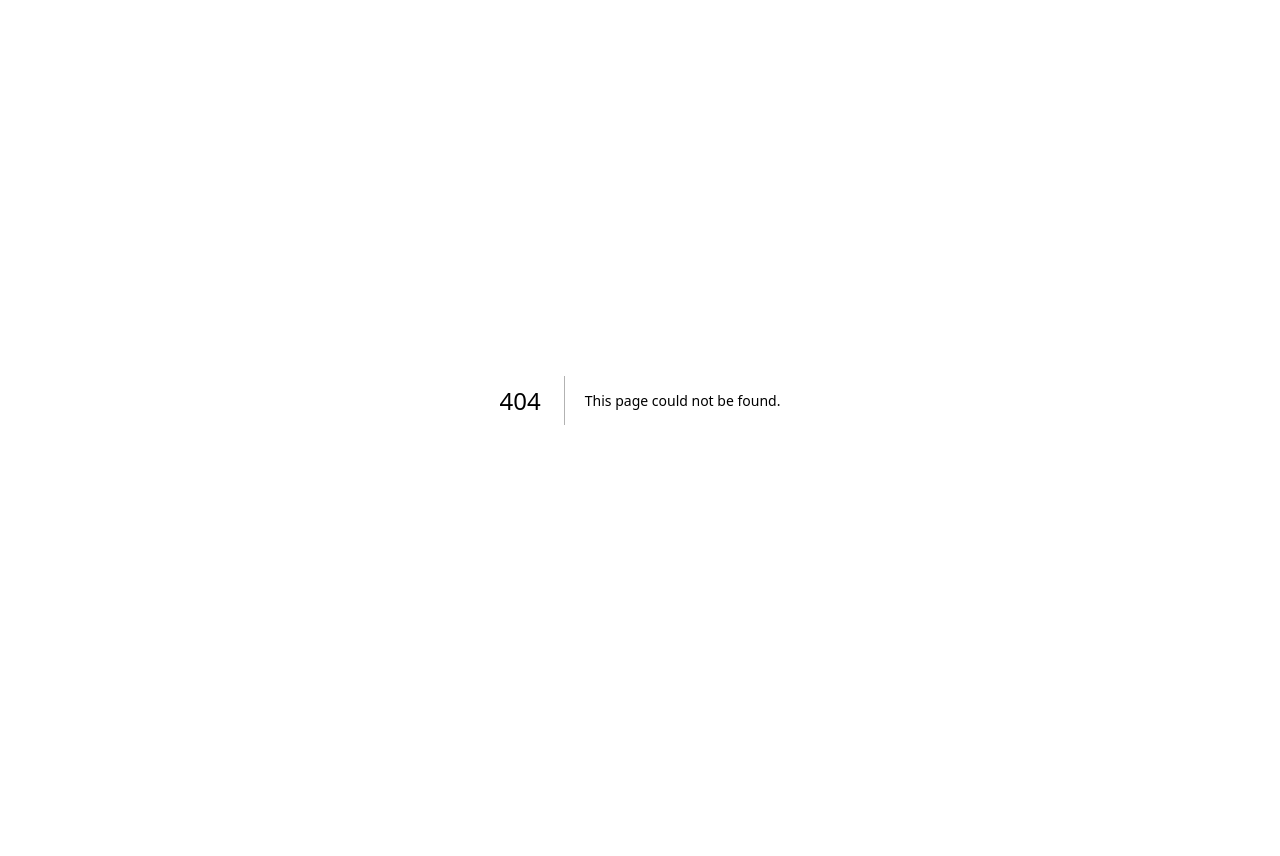
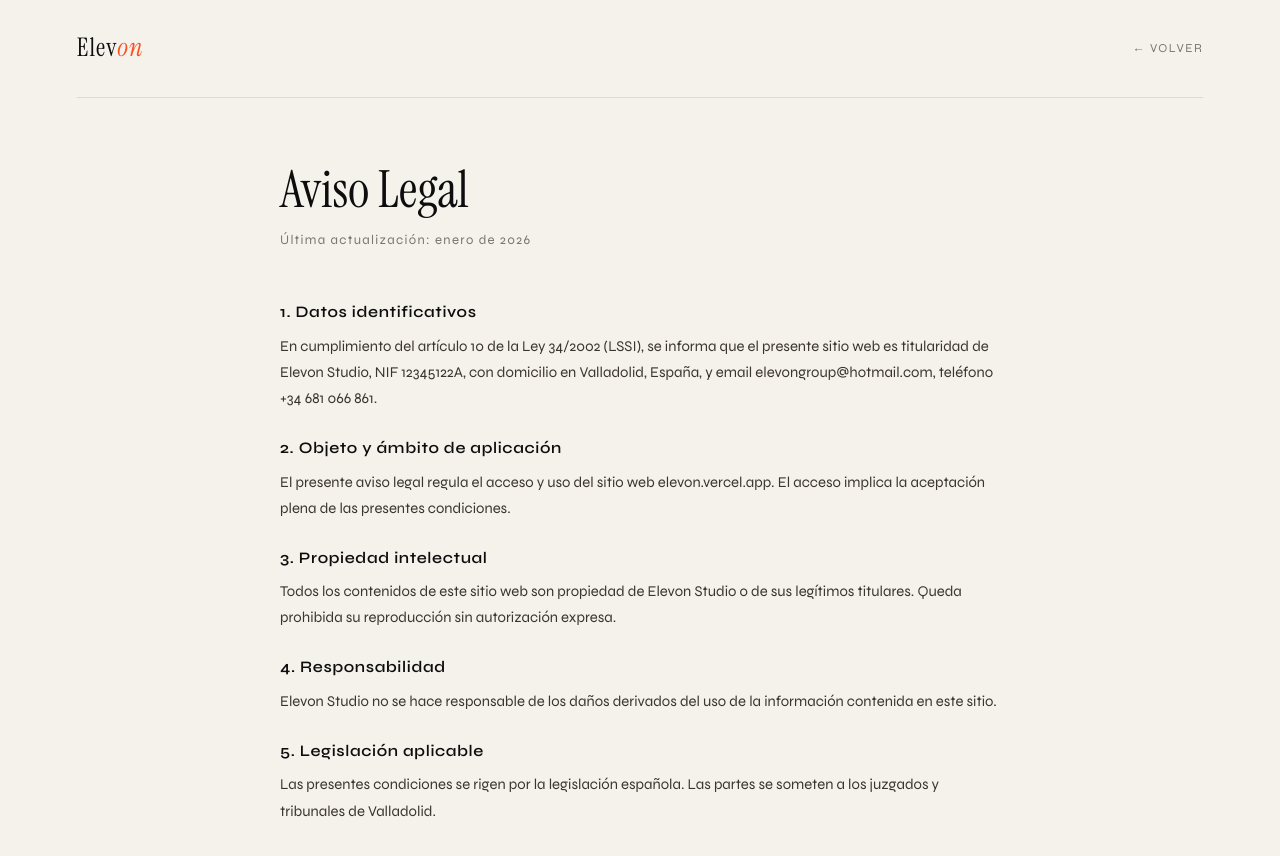
Before and after one commit to danielzhrod/elevon, a Next.js app: page /aviso-legal in a window 1280 px wide. Before the commit this address had no page. Shown: the top 856 px of the page. Before the commit the page ends 800 px from the top, so only its background shows below. Built offline with nearby package versions, Linux system fonts and the light colour scheme.

Commit message:
Next.js migration: app/aviso-legal/page.js

```diff
--- /dev/null
+++ b/app/aviso-legal/page.js
@@ -0,0 +1,34 @@
+export const metadata = {
+  title: 'Aviso Legal · Elevon Studio',
+  description: 'Aviso legal de Elevon Studio conforme a la Ley 34/2002 (LSSI).',
+};
+
+export default function AvisoLegal() {
+  return (
+    <div style={{ background: '#f5f2ec', minHeight: '100vh', padding: '0 6vw', fontFamily: "'Syne', sans-serif", fontWeight: 300 }}>
+      <style>{`@import url('https://fonts.googleapis.com/css2?family=Instrument+Serif:ital@0;1&family=Syne:wght@300;400;500&display=swap');`}</style>
+      <header style={{ display:'flex', alignItems:'center', justifyContent:'space-between', padding:'28px 0', borderBottom:'1px solid rgba(13,13,13,.1)', marginBottom:'64px' }}>
+        <a href="/" style={{ fontFamily:"'Instrument Serif',serif", fontSize:'1.6rem', textDecoration:'none', color:'#0d0d0d', letterSpacing:'.04em' }}>
+          Elev<span style={{ color:'#ff4d1c', fontStyle:'italic' }}>on</span>
+        </a>
+        <a href="/" style={{ fontSize:'.76rem', letterSpacing:'.12em', textTransform:'uppercase', color:'#7a756e', textDecoration:'none' }}>← Volver</a>
+      </header>
+      <main style={{ maxWidth:'720px', margin:'0 auto', paddingBottom:'100px' }}>
+        <h1 style={{ fontFamily:"'Instrument Serif',serif", fontSize:'clamp(2rem,5vw,3.2rem)', fontWeight:400, marginBottom:'12px', lineHeight:1.1 }}>Aviso Legal</h1>
+        <p style={{ color:'#7a756e', fontSize:'.82rem', letterSpacing:'.1em', marginBottom:'48px' }}>Última actualización: enero de 2026</p>
+        {[
+          ['1. Datos identificativos', 'En cumplimiento del artículo 10 de la Ley 34/2002 (LSSI), se informa que el presente sitio web es titularidad de Elevon Studio, NIF 12345122A, con domicilio en Valladolid, España, y email elevongroup@hotmail.com, teléfono +34 681 066 861.'],
+          ['2. Objeto y ámbito de aplicación', 'El presente aviso legal regula el acceso y uso del sitio web elevon.vercel.app. El acceso implica la aceptación plena de las presentes condiciones.'],
+          ['3. Propiedad intelectual', 'Todos los contenidos de este sitio web son propiedad de Elevon Studio o de sus legítimos titulares. Queda prohibida su reproducción sin autorización expresa.'],
+          ['4. Responsabilidad', 'Elevon Studio no se hace responsable de los daños derivados del uso de la información contenida en este sitio.'],
+          ['5. Legislación aplicable', 'Las presentes condiciones se rigen por la legislación española. Las partes se someten a los juzgados y tribunales de Valladolid.'],
+        ].map(([title, text]) => (
+          <div key={title} style={{ marginBottom:'24px' }}>
+            <h2 style={{ fontSize:'1rem', fontWeight:600, letterSpacing:'.04em', marginBottom:'8px' }}>{title}</h2>
+            <p style={{ color:'#3a3530', fontSize:'.93rem', lineHeight:1.75 }}>{text}</p>
+          </div>
+        ))}
+      </main>
+    </div>
+  );
+}
```
